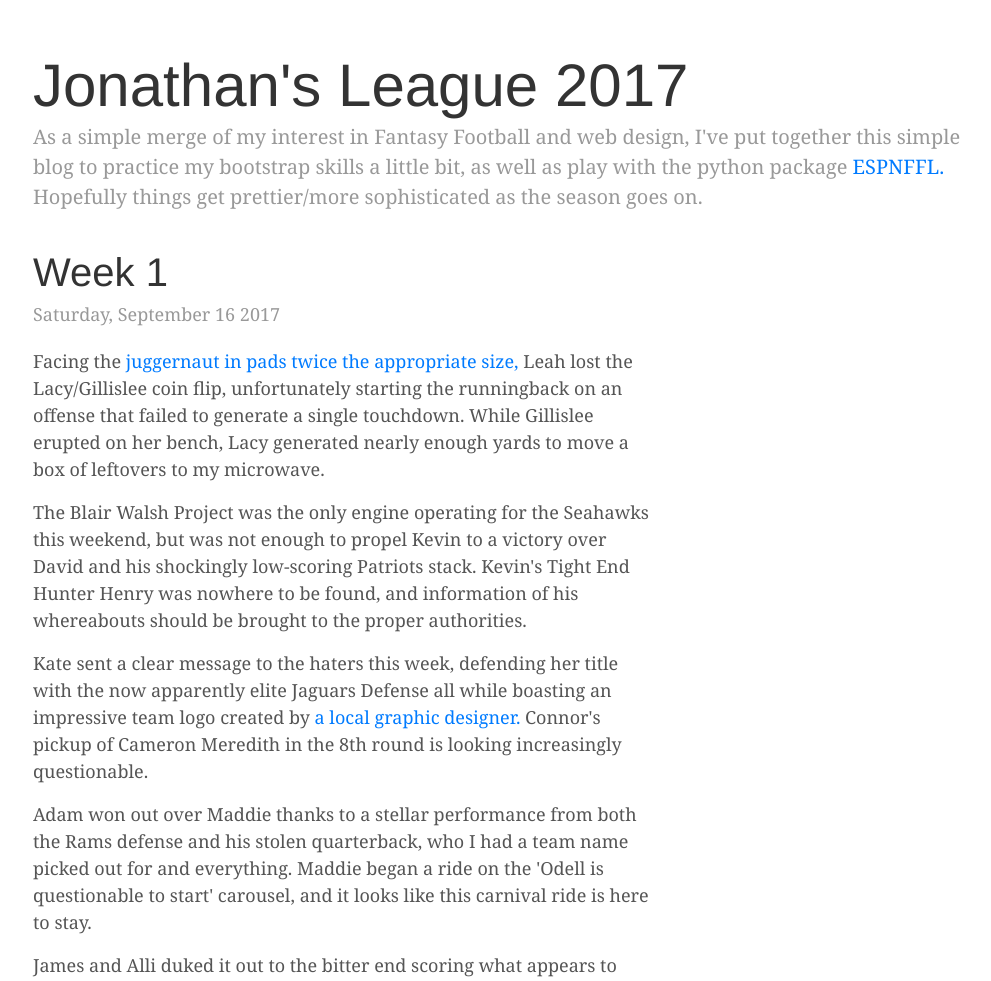
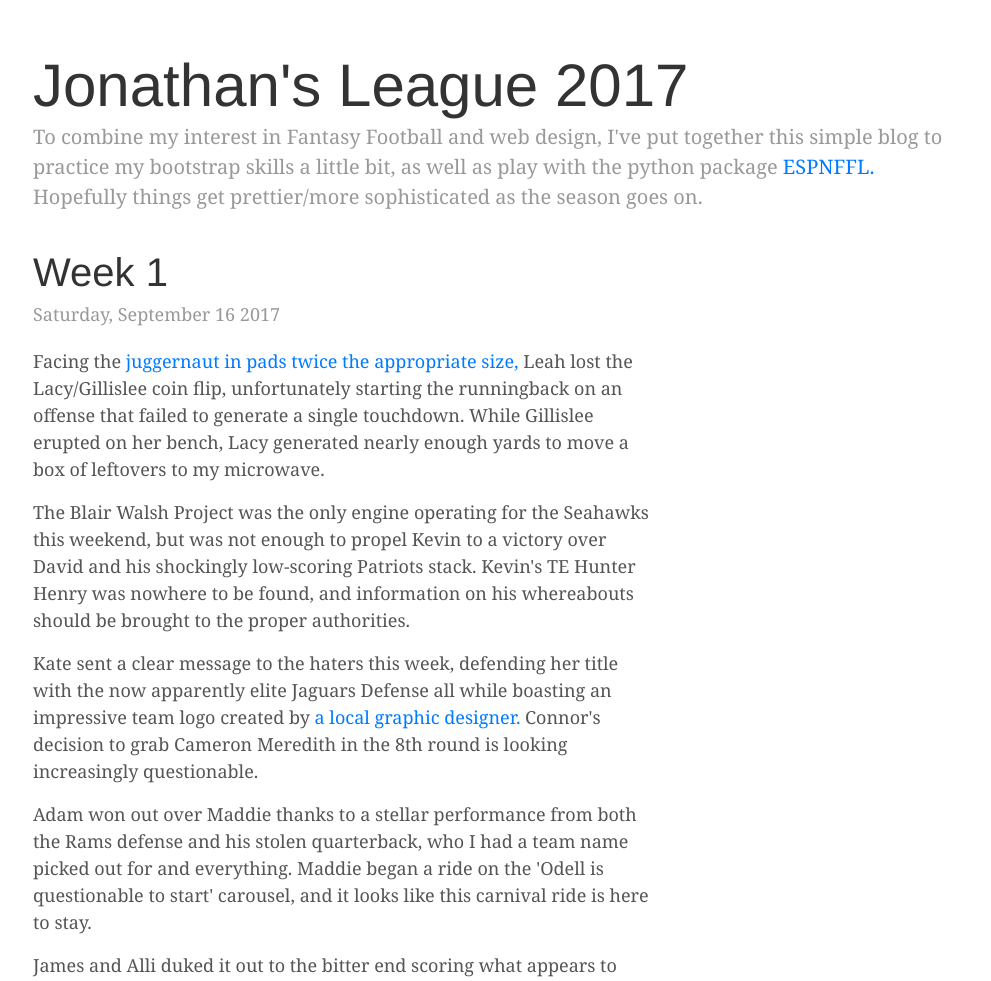
Before and after one commit to jshales4/jonathanffl, a Flask app: page / in a window 1280 px wide. Shown: the part 44-1025 px from the top of the page, without its empty margins (137-1128 px from the left). Run offline with Flask 2, Linux system fonts and the light colour scheme; some libraries are stand-ins or nearby versions.

Commit message:
spell check

```diff
--- a/templates/index.html
+++ b/templates/index.html
@@ -48,7 +48,7 @@
 
       <div class="blog-header">
         <h1 class="blog-title">Jonathan's League 2017</h1>
-        <p class="lead blog-description">As a simple merge of my interest in Fantasy Football and web design, I've put together this simple blog to practice my bootstrap skills a little bit, as well as play with the python package <a href="https://github.com/rbarton65/espnff">ESPNFFL.</a> Hopefully things get prettier/more sophisticated as the season goes on.</p>
+        <p class="lead blog-description">To combine my interest in Fantasy Football and web design, I've put together this simple blog to practice my bootstrap skills a little bit, as well as play with the python package <a href="https://github.com/rbarton65/espnff">ESPNFFL.</a> Hopefully things get prettier/more sophisticated as the season goes on.</p>
       </div>
 
       <div class="row">
@@ -60,9 +60,9 @@
             <p class="blog-post-meta">Saturday, September 16 2017</p>
 
             <p>Facing the <a href ="http://media.phillyvoice.com/media/images/AP_966446643090.41ed6021.fill-735x490.jpg">juggernaut in pads twice the appropriate size,</a> Leah lost the Lacy/Gillislee coin flip, unfortunately starting the runningback on an offense that failed to generate a single touchdown. While Gillislee erupted on her bench, Lacy generated nearly enough yards to move a box of leftovers to my microwave. </p>
-            <p>The Blair Walsh Project was the only engine operating for the Seahawks this weekend, but was not enough to propel Kevin to a victory over David and his shockingly low-scoring Patriots stack. Kevin's Tight End Hunter Henry was nowhere to be found, and information of his whereabouts should be brought to the proper authorities.</p>
+            <p>The Blair Walsh Project was the only engine operating for the Seahawks this weekend, but was not enough to propel Kevin to a victory over David and his shockingly low-scoring Patriots stack. Kevin's TE Hunter Henry was nowhere to be found, and information on his whereabouts should be brought to the proper authorities.</p>
 
-            <p>Kate sent a clear message to the haters this week, defending her title with the now apparently elite Jaguars Defense all while boasting an impressive team logo created by <a href="https://www.linkedin.com/in/jonathan-shales-81090694/">a local graphic designer.</a> Connor's pickup of Cameron Meredith in the 8th round is looking increasingly questionable.</p>
+            <p>Kate sent a clear message to the haters this week, defending her title with the now apparently elite Jaguars Defense all while boasting an impressive team logo created by <a href="https://www.linkedin.com/in/jonathan-shales-81090694/">a local graphic designer.</a> Connor's decision to grab Cameron Meredith in the 8th round is looking increasingly questionable.</p>
 
             <p>Adam won out over Maddie thanks to a stellar performance from both the Rams defense and his stolen quarterback, who I had a team name picked out for and everything. Maddie began a ride on the 'Odell is questionable to start' carousel, and it looks like this carnival ride is here to stay.</p>
 
```
